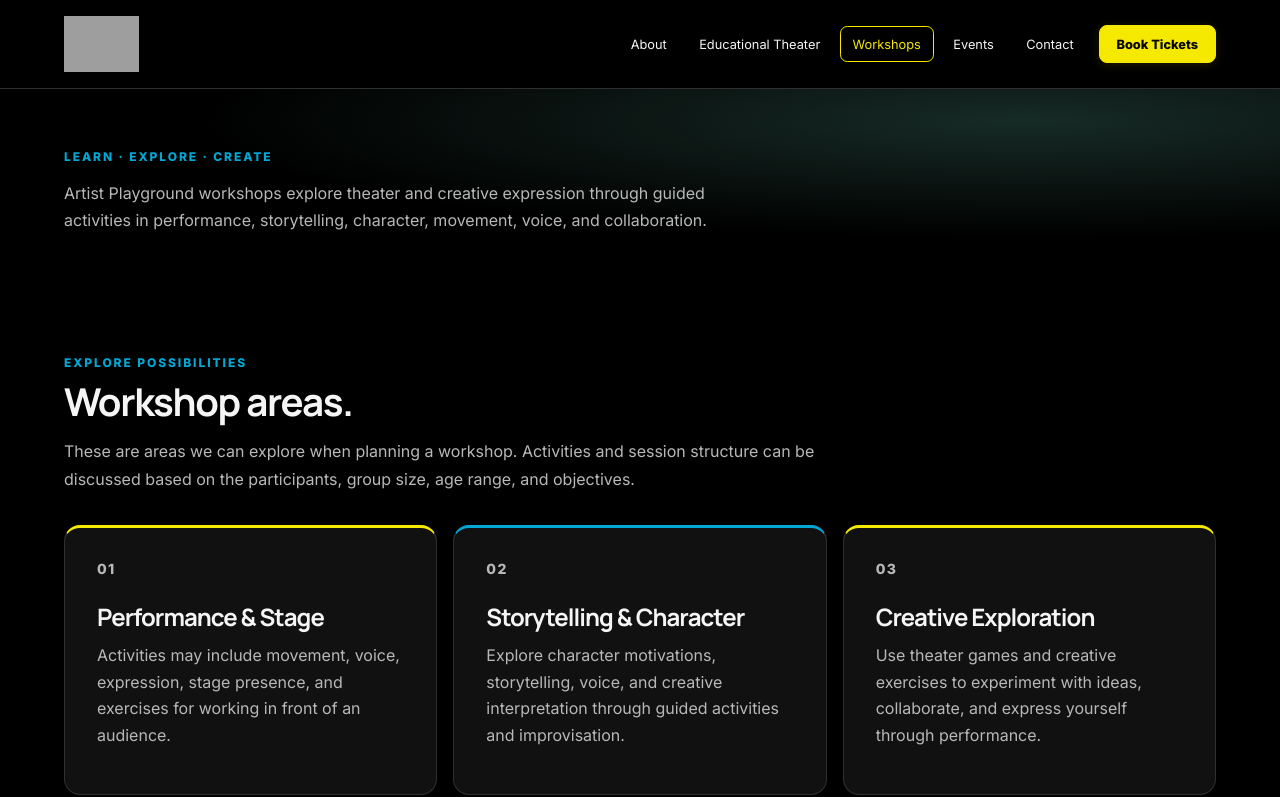
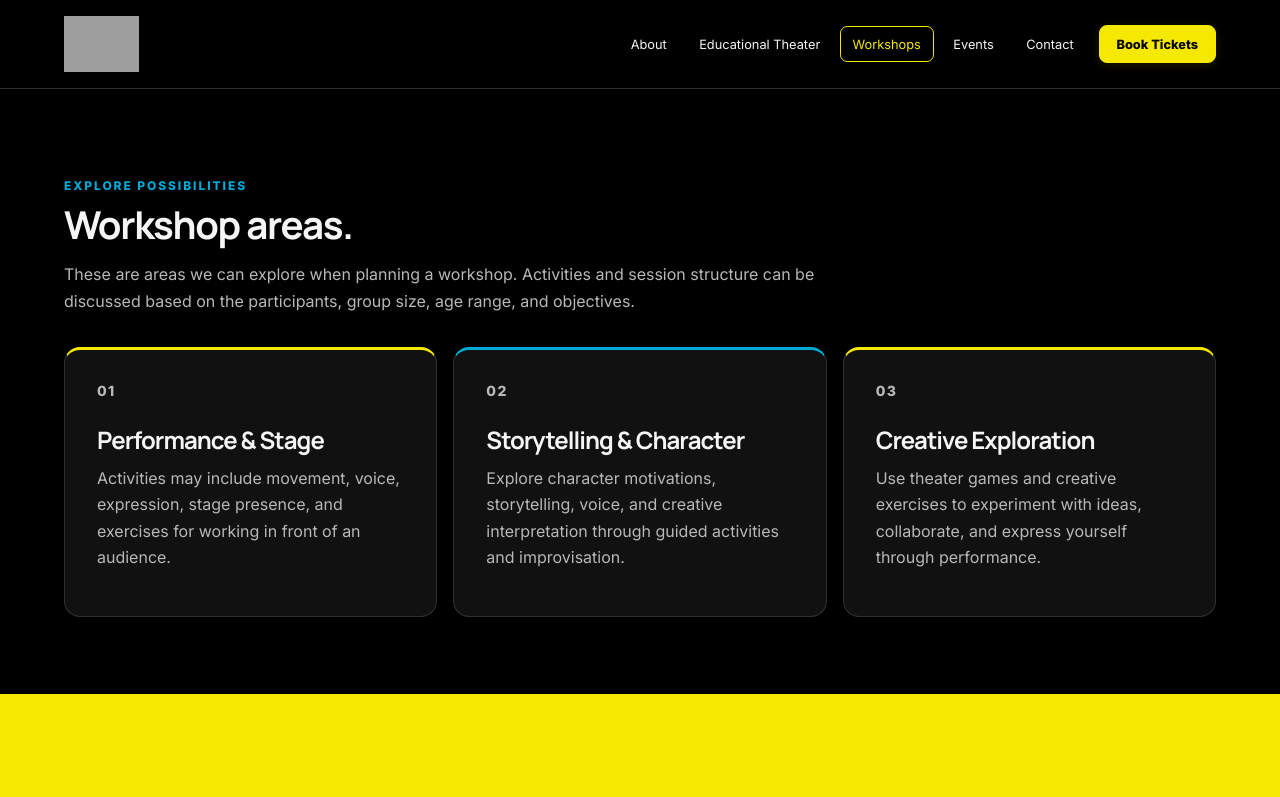
Before and after one commit to web2table/artistplayground, a Next.js app: page /workshops in a window 1280 px wide. Shown: the top 797 px of the page. Built offline with nearby package versions, Linux system fonts and the light colour scheme; no server answers; grey boxes are pictures that could not be loaded.

Commit message:
Remove duplicate workshops intro hero

```diff
--- a/src/app/workshops/page.tsx
+++ b/src/app/workshops/page.tsx
@@ -2,7 +2,6 @@
 
 const workshopAreas=[{num:'01',title:'Performance & Stage',text:'Activities may include movement, voice, expression, stage presence, and exercises for working in front of an audience.',color:'yellow'},{num:'02',title:'Storytelling & Character',text:'Explore character motivations, storytelling, voice, and creative interpretation through guided activities and improvisation.',color:'blue'},{num:'03',title:'Creative Exploration',text:'Use theater games and creative exercises to experiment with ideas, collaborate, and express yourself through performance.',color:'yellow'}];
 export default function WorkshopsPage(){return <div className="ap-page ap-page-workshops">
-<section className="hero"><p className="eyebrow">LEARN · EXPLORE · CREATE</p><p className="lead">Artist Playground workshops explore theater and creative expression through guided activities in performance, storytelling, character, movement, voice, and collaboration.</p></section>
 <section className="areas"><div className="intro"><p className="eyebrow">EXPLORE POSSIBILITIES</p><h2>Workshop areas.</h2><p>These are areas we can explore when planning a workshop. Activities and session structure can be discussed based on the participants, group size, age range, and objectives.</p></div><div className="tiles">{workshopAreas.map(area=><article className={`tile ${area.color}`} key={area.num}><span className="num">{area.num}</span><h3>{area.title}</h3><p>{area.text}</p></article>)}</div></section>
 <section className="cta"><p className="eyebrow">SCHOOLS · GROUPS · ORGANIZERS</p><h2>Planning a workshop?</h2><p>When you inquire, include your group or organization, participant age range, approximate group size, preferred date, venue, and learning goals so we can discuss an appropriate session.</p></section>
 
```
